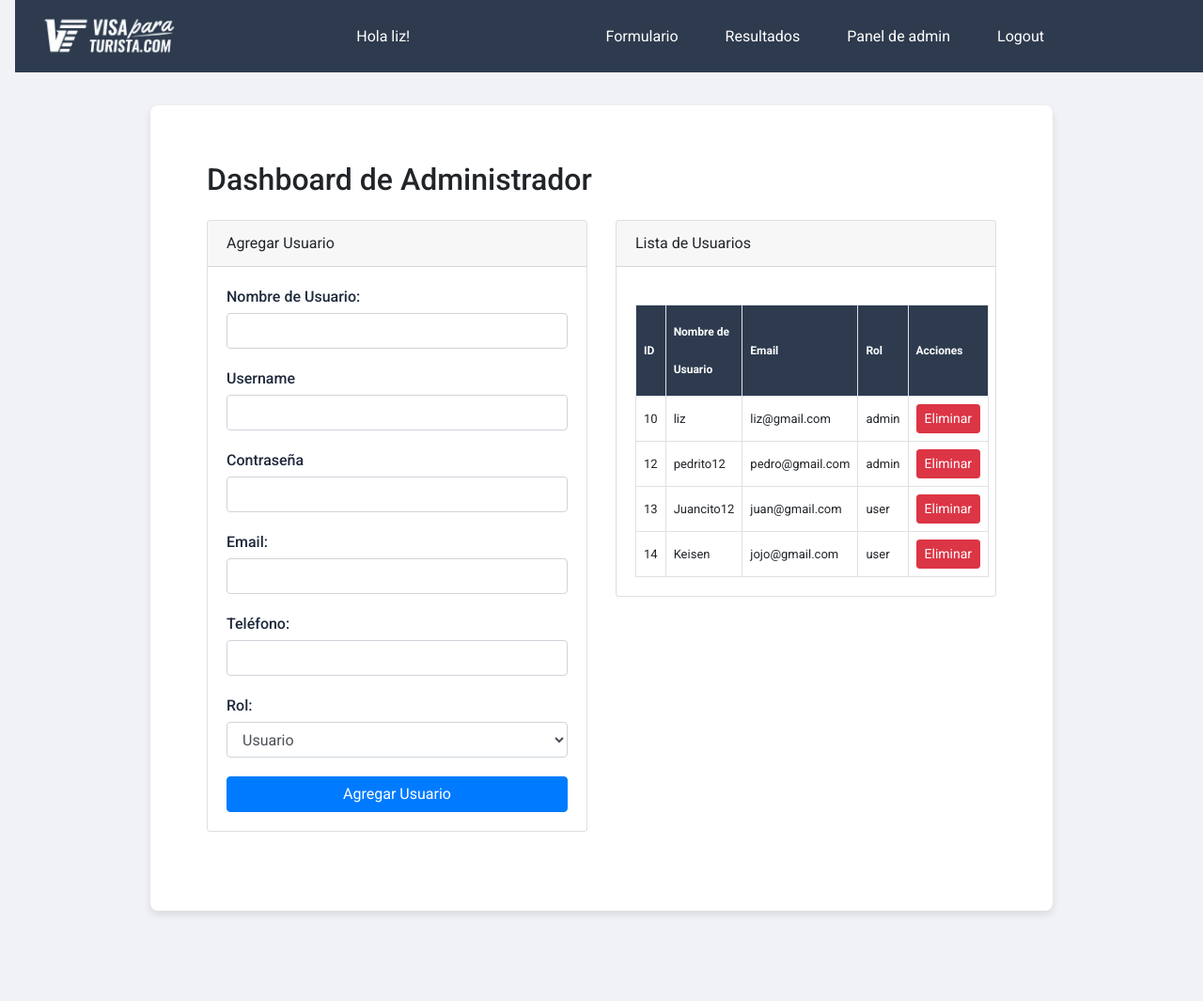
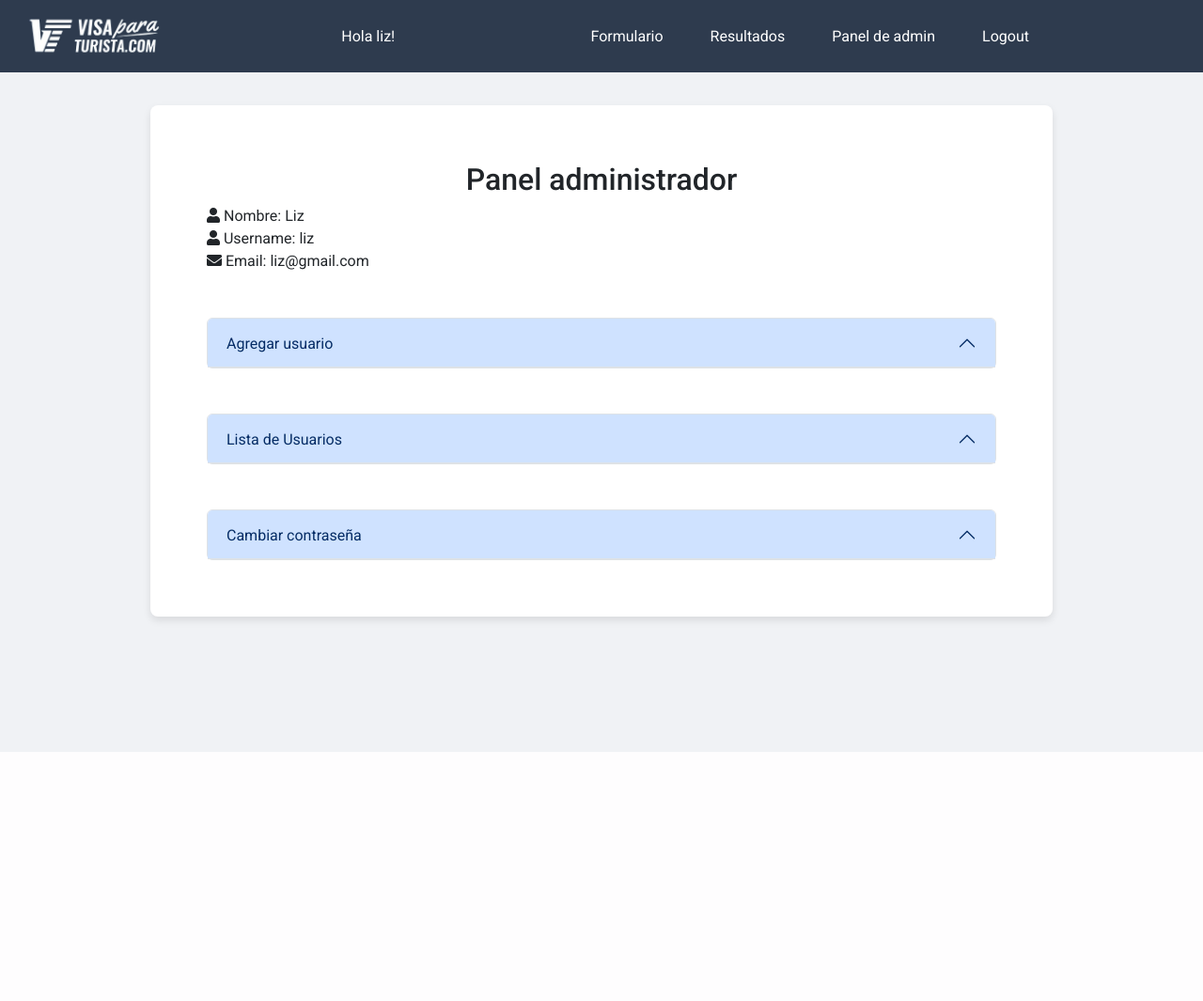
Before and after one commit to LizethVictoria20/visaparaturistas, a Flask app: template templates/admin_dashboard.html in a window 1280 px wide. Shown: the whole page at 94% size. After the commit the page ends 800 px from the top, so only its background shows below. Run offline with Flask 3, Linux system fonts and the light colour scheme; the template is opened without the code that fills it: values that come from a table or form of the project are taken from there, others are empty; a user stored in the database is signed in; form fields are guessed from the names that the template uses; some libraries are stand-ins or nearby versions.

Commit message:
Menu accordion

```diff
--- a/templates/admin_dashboard.html
+++ b/templates/admin_dashboard.html
@@ -5,8 +5,8 @@
     <meta name="viewport" content="width=device-width, initial-scale=1.0" />
     <title>Admin Dashboard</title>
     <link
+      href="https://cdn.jsdelivr.net/npm/bootstrap@5.3.0/dist/css/bootstrap.min.css"
       rel="stylesheet"
-      href="https://maxcdn.bootstrapcdn.com/bootstrap/4.5.2/css/bootstrap.min.css"
     />
   </head>
   <style>
@@ -31,14 +31,49 @@
   <body>
     {% include 'base.html' %} {% block content %}
     <div class="container">
-      <h2 class="mb-4">Dashboard de Administrador</h2>
-      <div class="row">
-        <!-- Columna izquierda: Formulario para agregar usuario -->
-        <div class="col-md-6">
-          <div class="card mb-4">
-            <div class="card-header">Agregar Usuario</div>
-            <div class="card-body">
+      <h2 class="text-center">Panel administrador</h2>
+      <div class="user-info mb-4">
+        <div class="user-info-item">
+          <i class="fas fa-user"></i>
+          <span class="data">Nombre: </span>
+          <span id="nombre"> {{ current_user.name }}</span>
+        </div>
+        <div class="user-info-item">
+          <i class="fas fa-user"></i>
+          <span class="data">Username: </span>
+          <span id="username"> {{ current_user.username }}</span>
+        </div>
+        <div class="user-info-item">
+          <i class="fas fa-envelope"></i>
+          <span class="data">Email: </span>
+          <span id="email"> {{ current_user.email }}</span>
+        </div>
+      </div>
+      <!-- Acordeón para agregar usuario -->
+      <div class="">
+        <div class="accordion mt-5" id="accordionAddUser">
+          <div class="accordion-item">
+            <h2 class="accordion-header" id="headingAddUser">
+              <button
+                class="accordion-button"
+                type="button"
+                data-bs-toggle="collapse"
+                data-bs-target="#collapseAddUser"
+                aria-expanded="true"
+                aria-controls="collapseAddUser"
+              >
+                Agregar usuario
+              </button>
+            </h2>
+            <div
+              id="collapseAddUser"
+              class="accordion-collapse collapse"
+              aria-labelledby="headingAddUser"
+              data-bs-parent="#accordionAddUser"
+            >
+              <div class="accordion-body">
                 <form action="/admin-dashboard" method="POST">
+                  <!-- Formulario de agregar usuario -->
                   <div class="form-group">
                     <label for="name">Nombre de Usuario:</label>
                     <input
@@ -103,12 +138,33 @@
               </div>
             </div>
           </div>
+        </div>
+      </div>
 
-        <!-- Columna derecha: Lista de usuarios -->
-        <div class="col-md-6">
-          <div class="card">
-            <div class="card-header">Lista de Usuarios</div>
-            <div class="card-body">
+      <!-- Acordeón para lista de usuarios -->
+      <div class="">
+        <div class="accordion mt-5" id="accordionUserList">
+          <div class="accordion-item">
+            <h2 class="accordion-header" id="headingUserList">
+              <button
+                class="accordion-button"
+                type="button"
+                data-bs-toggle="collapse"
+                data-bs-target="#collapseUserList"
+                aria-expanded="true"
+                aria-controls="collapseUserList"
+              >
+                Lista de Usuarios
+              </button>
+            </h2>
+            <div
+              id="collapseUserList"
+              class="accordion-collapse collapse"
+              aria-labelledby="headingUserList"
+              data-bs-parent="#accordionUserList"
+            >
+              <div class="accordion-body">
+                <!-- Tabla de lista de usuarios -->
                 <table class="user-table">
                   <thead>
                     <tr>
@@ -131,6 +187,15 @@
                         %}
                       </td>
                       <td>
+                        <!-- Botón de actualización de contraseña -->
+                        <a
+                          href="#"
+                          class="btn btn-warning btn-sm"
+                          data-bs-toggle="modal"
+                          data-bs-target="#updatePasswordModal{{ user.id }}"
+                          >Actualizar Contraseña</a
+                        >
+                        {% include 'update_password.html' %}
                         <form
                           action="/delete_user/{{ user.id }}"
                           method="POST"
@@ -151,8 +216,55 @@
         </div>
       </div>
 
-    <script src="https://code.jquery.com/jquery-3.5.1.slim.min.js"></script>
-    <script src="https://cdn.jsdelivr.net/npm/bootstrap@4.5.2/dist/js/bootstrap.bundle.min.js"></script>
+      <!-- Acordeón para cambiar contraseña -->
+      <div class="">
+        <div class="accordion mt-5" id="accordionChangePassword">
+          <div class="accordion-item">
+            <h2 class="accordion-header" id="headingChangePassword">
+              <button
+                class="accordion-button"
+                type="button"
+                data-bs-toggle="collapse"
+                data-bs-target="#collapseChangePassword"
+                aria-expanded="true"
+                aria-controls="collapseChangePassword"
+              >
+                Cambiar contraseña
+              </button>
+            </h2>
+            <div
+              id="collapseChangePassword"
+              class="accordion-collapse collapse"
+              aria-labelledby="headingChangePassword"
+              data-bs-parent="#accordionChangePassword"
+            >
+              <div class="accordion-body">
+                <!-- Formulario de cambio de contraseña -->
+                <form
+                  method="POST"
+                  action="{{ url_for('update_password', user_id=current_user.id) }}"
+                >
+                  {{ form.hidden_tag() }}
+                  <div class="form-group">
+                    <label for="new_password">Nueva Contraseña</label>
+                    {{ form.new_password(class="form-control") }}
+                  </div>
+                  <div class="form-group">
+                    <label for="confirm_password">Confirmar Contraseña</label>
+                    {{ form.confirm_password(class="form-control") }}
+                  </div>
+                  <button type="submit" class="btn btn-primary">
+                    Actualizar
+                  </button>
+                </form>
+              </div>
+            </div>
+          </div>
+        </div>
+      </div>
+    </div>
+
+    <script src="https://cdn.jsdelivr.net/npm/bootstrap@5.3.0/dist/js/bootstrap.bundle.min.js"></script>
     {% endblock %}
   </body>
 </html>
```
Lines whose indentation alone changed are shown as unchanged.
